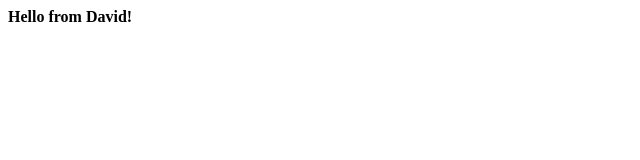
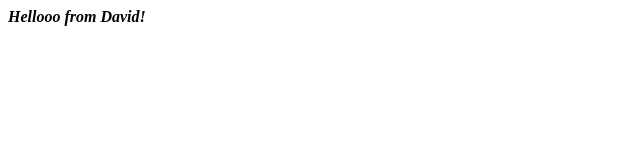
Before and after one commit to tingweidliao/Lab-1, a plain HTML site: page Liao_David_hello.html in a window 1280 px wide. Shown: the full height of the page, 0-640 px from the left. Drawn offline with Linux system fonts and the light colour scheme.

Commit message:
Update Liao_David_hello.html

```diff
--- a/Liao_David_hello.html
+++ b/Liao_David_hello.html
@@ -1,4 +1,4 @@
 <html>
-    <b>Hello from David!</b>
+    <b><i>Hellooo from David!</i></b>
 
     </html>
```
